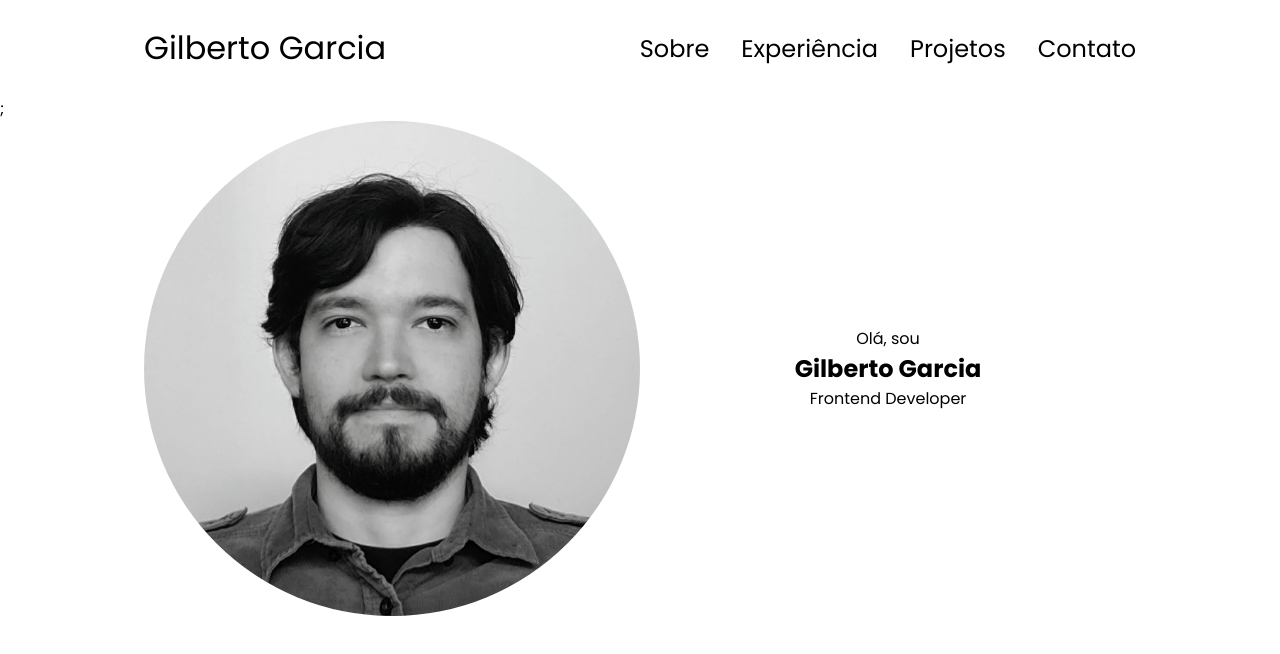
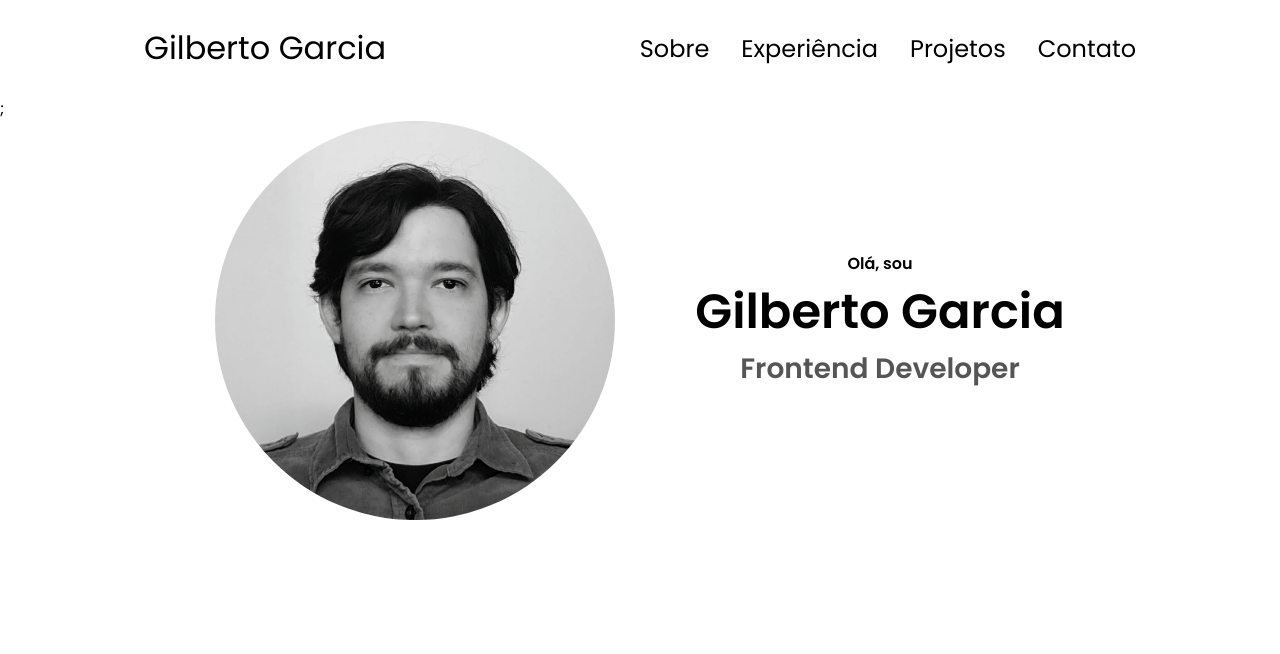
Before and after one commit to gilbertogjn/frontend-portfolio, a React (Vite) app: page / in a window 1280 px wide. Shown: the top 654 px of the page. Built offline with nearby package versions, Linux system fonts and the light colour scheme; the HTML template or start-up script is replaced by a standard one.

Commit message:
add hero section

```diff
--- a/src/components/Hero/index.tsx
+++ b/src/components/Hero/index.tsx
@@ -6,9 +6,9 @@ export const Hero = () => (
     <div className="container">
       <HeroImg src={profile} />
       <HeroInfo>
-        <p>Olá, sou</p>
+        <p className="text_p1">Olá, sou</p>
         <h1>Gilberto Garcia</h1>
-        <p>Frontend Developer</p>
+        <p className="text_p2">Frontend Developer</p>
         <div></div>
       </HeroInfo>
     </div>
--- a/src/components/Hero/styles.ts
+++ b/src/components/Hero/styles.ts
@@ -1,27 +1,39 @@
 import styled from "styled-components";
+import { colors } from "../../styles";
 
 export const HeroContainer = styled.section`
   width: 100%;
 
   .container {
     display: flex;
-    justify-content: space-between;
+    justify-content: center;
+    gap: 5rem
   }
 `;
 
 export const HeroImg = styled.img`
   width: 100%;
-  max-width: 50%;
+  max-width: 400px;
   border-radius: 50%;
 `;
 
 export const HeroInfo = styled.div`
-  width: 100%;
-  max-width: 50%;
   display: flex;
   flex-direction: column;
   align-items: center;
   justify-content: center;
   text-align: center;
-  padding: 0 1rem;
+
+  .text_p1, .text_p2, h1 {
+    font-weight: 600;
+  }
+
+  h1 {
+    font-size: 3rem;
+  }
+
+  .text_p2 {
+    font-size: 1.75rem;
+    color: ${colors.textGray};
+  }
 `;
--- a/src/styles.ts
+++ b/src/styles.ts
@@ -1,7 +1,7 @@
 import { createGlobalStyle } from "styled-components";
 
 export const colors = {
-    textGray: '#55555',
+    textGray: '#555555',
     btnGray: '#353535'
 }
 
```
